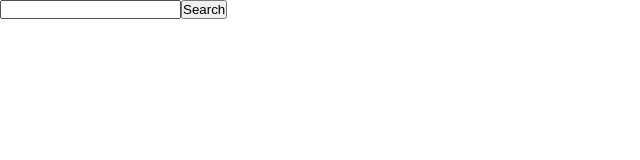
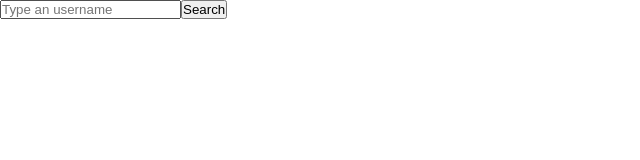
Before and after one commit to gabrielprrd/github-profiles, a Next.js app: page / in a window 1280 px wide. Shown: the top 160 px of the page, without its empty margins (0-640 px from the left). Built offline with nearby package versions, Linux system fonts and the light colour scheme.

Commit message:
fix: display placeholder on TextInput

```diff
--- a/src/components/TextInput.tsx
+++ b/src/components/TextInput.tsx
@@ -1,12 +1,12 @@
 import React from 'react';
 
 interface Props {
-  placeholder: string;
+  placeHolder: string;
   onChange: (e: React.ChangeEvent<HTMLInputElement>) => void;
 }
 
-const TextInput: React.FC<Props> = ({ onChange }) => (
-  <input type="text" onChange={onChange} />
+const TextInput: React.FC<Props> = ({ onChange, placeHolder }) => (
+  <input type="text" onChange={onChange} placeholder={placeHolder} />
 );
 
 export default TextInput;
--- a/src/pages/index.tsx
+++ b/src/pages/index.tsx
@@ -31,7 +31,7 @@ const Home: React.FC = () => {
 
       <main>
         <form onSubmit={handleSubmit}>
-          <TextInput placeholder="Type an username" onChange={handleChange} />
+          <TextInput placeHolder="Type an username" onChange={handleChange} />
           <SubmitButton value="Search" />
         </form>
 
```
